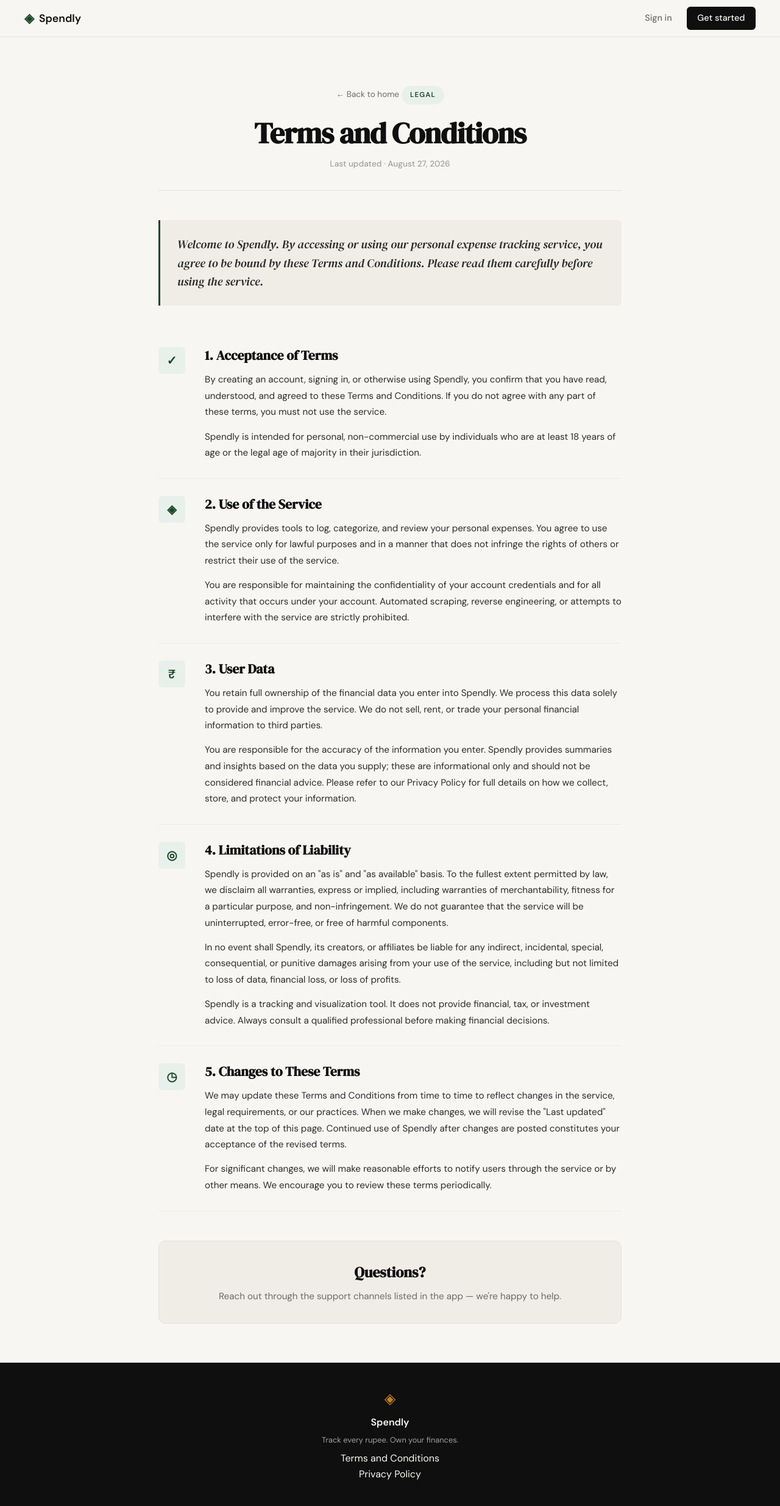
After one commit to Sherry-hassan/spendly, a Flask app: page /terms in a window 1280 px wide. The commit adds this page. Shown: the whole page at 61% size. Run offline with Flask 3, Linux system fonts and the light colour scheme.

Commit message:
add term and condition pages and route

```diff
--- a/app.py
+++ b/app.py
@@ -20,6 +20,11 @@ def register():
 @app.route("/login")
 def login():
     return render_template("login.html")
+
+
+@app.route("/terms")
+def terms():
+    return render_template("terms.html")
 
 
 # ------------------------------------------------------------------ #
--- a/static/css/style.css
+++ b/static/css/style.css
@@ -508,6 +508,155 @@ a { color: inherit; text-decoration: none; }
 }
 
 /* ------------------------------------------------------------------ */
+/* Legal pages (Terms, Privacy)                                        */
+/* ------------------------------------------------------------------ */
+
+.legal-page {
+    padding: 5rem 2rem 4rem;
+    background: var(--paper);
+}
+
+.legal-inner {
+    max-width: 760px;
+    margin: 0 auto;
+}
+
+.legal-header {
+    text-align: center;
+    margin-bottom: 3rem;
+    padding-bottom: 2rem;
+    border-bottom: 1px solid var(--border);
+}
+
+.legal-back {
+    display: inline-block;
+    font-size: 0.85rem;
+    color: var(--ink-muted);
+    margin-bottom: 1.5rem;
+    transition: color 0.2s;
+}
+
+.legal-back:hover { color: var(--accent); }
+
+.legal-eyebrow {
+    display: inline-block;
+    background: var(--accent-light);
+    color: var(--accent);
+    font-size: 0.72rem;
+    font-weight: 600;
+    letter-spacing: 0.1em;
+    text-transform: uppercase;
+    padding: 0.35rem 0.85rem;
+    border-radius: 999px;
+    margin-bottom: 1.25rem;
+}
+
+.legal-title {
+    font-family: var(--font-display);
+    font-size: clamp(2.25rem, 4vw, 3rem);
+    line-height: 1.15;
+    letter-spacing: -0.02em;
+    color: var(--ink);
+    margin-bottom: 0.75rem;
+}
+
+.legal-updated {
+    font-size: 0.85rem;
+    color: var(--ink-faint);
+    font-weight: 500;
+}
+
+.legal-intro {
+    font-family: var(--font-display);
+    font-style: italic;
+    font-size: 1.2rem;
+    line-height: 1.6;
+    color: var(--ink-soft);
+    background: var(--paper-warm);
+    border-left: 3px solid var(--accent);
+    padding: 1.5rem 1.75rem;
+    border-radius: 0 var(--radius-sm) var(--radius-sm) 0;
+    margin-bottom: 2.5rem;
+}
+
+.legal-section {
+    display: grid;
+    grid-template-columns: 56px 1fr;
+    gap: 1.25rem;
+    padding: 1.75rem 0;
+    border-bottom: 1px solid var(--border-soft);
+}
+
+.legal-section:last-child { border-bottom: none; }
+
+.legal-icon {
+    width: 44px;
+    height: 44px;
+    display: flex;
+    align-items: center;
+    justify-content: center;
+    background: var(--accent-light);
+    color: var(--accent);
+    border-radius: var(--radius-sm);
+    font-size: 1.25rem;
+    font-weight: 700;
+}
+
+.legal-section-icon {
+    font-family: var(--font-body);
+    line-height: 1;
+}
+
+.legal-section-content { min-width: 0; }
+
+.legal-section-title {
+    font-family: var(--font-display);
+    font-size: 1.35rem;
+    color: var(--ink);
+    margin-bottom: 0.75rem;
+    line-height: 1.3;
+}
+
+.legal-section-body p {
+    color: var(--ink-soft);
+    font-size: 0.95rem;
+    line-height: 1.75;
+    margin-bottom: 0.85rem;
+}
+
+.legal-section-body p:last-child { margin-bottom: 0; }
+
+.legal-contact {
+    margin-top: 3rem;
+    padding: 2rem;
+    background: var(--paper-warm);
+    border: 1px solid var(--border);
+    border-radius: var(--radius-md);
+    text-align: center;
+}
+
+.legal-contact-title {
+    font-family: var(--font-display);
+    font-size: 1.5rem;
+    color: var(--ink);
+    margin-bottom: 0.5rem;
+}
+
+.legal-contact-body {
+    font-size: 0.95rem;
+    color: var(--ink-muted);
+}
+
+@media (max-width: 600px) {
+    .legal-page { padding: 3rem 1.25rem 2.5rem; }
+    .legal-section {
+        grid-template-columns: 1fr;
+        gap: 0.85rem;
+    }
+    .legal-intro { font-size: 1.05rem; padding: 1.25rem 1.5rem; }
+}
+
+/* ------------------------------------------------------------------ */
 /* Responsive                                                          */
 /* ------------------------------------------------------------------ */
 
--- a/templates/base.html
+++ b/templates/base.html
@@ -1,17 +1,22 @@
-<!DOCTYPE html>
+<!doctype html>
 <html lang="en">
   <head>
-    <meta charset="UTF-8">
-    <meta name="viewport" content="width=device-width, initial-scale=1.0">
+    <meta charset="UTF-8" />
+    <meta name="viewport" content="width=device-width, initial-scale=1.0" />
     <title>{% block title %}Spendly{% endblock %}</title>
-    <link rel="preconnect" href="https://fonts.googleapis.com">
-    <link rel="preconnect" href="https://fonts.gstatic.com" crossorigin>
-    <link href="https://fonts.googleapis.com/css2?family=DM+Serif+Display:ital@0;1&family=DM+Sans:wght@300;400;500;600&display=swap" rel="stylesheet">
-    <link rel="stylesheet" href="{{ url_for('static', filename='css/style.css') }}">
+    <link rel="preconnect" href="https://fonts.googleapis.com" />
+    <link rel="preconnect" href="https://fonts.gstatic.com" crossorigin />
+    <link
+      href="https://fonts.googleapis.com/css2?family=DM+Serif+Display:ital@0;1&family=DM+Sans:wght@300;400;500;600&display=swap"
+      rel="stylesheet"
+    />
+    <link
+      rel="stylesheet"
+      href="{{ url_for('static', filename='css/style.css') }}"
+    />
     {% block head %}{% endblock %}
   </head>
   <body>
-
     <nav class="navbar">
       <div class="nav-inner">
         <a href="{{ url_for('landing') }}" class="nav-brand">
@@ -25,9 +30,7 @@
       </div>
     </nav>
 
-    <main class="main-content">
-        {% block content %}{% endblock %}
-    </main>
+    <main class="main-content">{% block content %}{% endblock %}</main>
 
     <footer class="footer">
       <div class="footer-inner">
@@ -35,8 +38,12 @@
         <span class="footer-name">Spendly</span>
         <p class="footer-copy">Track every rupee. Own your finances.</p>
         <div class="footer-links">
-                <a href="#">Terms and Conditions</a>
+          <div>
+            <a href="{{ url_for('terms') }}">Terms and Conditions</a>
+          </div>
+          <div>
             <a href="#">Privacy Policy</a>
+          </div>
         </div>
       </div>
     </footer>
--- /dev/null
+++ b/templates/terms.html
@@ -0,0 +1,145 @@
+{% extends "base.html" %}
+
+{% block title %}Terms and Conditions — Spendly{% endblock %}
+
+{% block content %}
+
+<section class="legal-page">
+    <div class="legal-inner">
+
+        <div class="legal-header">
+            <a href="{{ url_for('landing') }}" class="legal-back">← Back to home</a>
+            <div class="legal-eyebrow">Legal</div>
+            <h1 class="legal-title">Terms and Conditions</h1>
+            <p class="legal-updated">Last updated · August 27, 2026</p>
+        </div>
+
+        <p class="legal-intro">
+            Welcome to Spendly. By accessing or using our personal expense tracking
+            service, you agree to be bound by these Terms and Conditions. Please
+            read them carefully before using the service.
+        </p>
+
+        <div class="legal-section">
+            <div class="legal-icon"><span class="legal-section-icon">✓</span></div>
+            <div class="legal-section-content">
+                <h2 class="legal-section-title">1. Acceptance of Terms</h2>
+                <div class="legal-section-body">
+                    <p>
+                        By creating an account, signing in, or otherwise using Spendly, you
+                        confirm that you have read, understood, and agreed to these Terms
+                        and Conditions. If you do not agree with any part of these terms,
+                        you must not use the service.
+                    </p>
+                    <p>
+                        Spendly is intended for personal, non-commercial use by individuals
+                        who are at least 18 years of age or the legal age of majority in
+                        their jurisdiction.
+                    </p>
+                </div>
+            </div>
+        </div>
+
+        <div class="legal-section">
+            <div class="legal-icon"><span class="legal-section-icon">◈</span></div>
+            <div class="legal-section-content">
+                <h2 class="legal-section-title">2. Use of the Service</h2>
+                <div class="legal-section-body">
+                    <p>
+                        Spendly provides tools to log, categorize, and review your personal
+                        expenses. You agree to use the service only for lawful purposes
+                        and in a manner that does not infringe the rights of others or
+                        restrict their use of the service.
+                    </p>
+                    <p>
+                        You are responsible for maintaining the confidentiality of your
+                        account credentials and for all activity that occurs under your
+                        account. Automated scraping, reverse engineering, or attempts to
+                        interfere with the service are strictly prohibited.
+                    </p>
+                </div>
+            </div>
+        </div>
+
+        <div class="legal-section">
+            <div class="legal-icon"><span class="legal-section-icon">₹</span></div>
+            <div class="legal-section-content">
+                <h2 class="legal-section-title">3. User Data</h2>
+                <div class="legal-section-body">
+                    <p>
+                        You retain full ownership of the financial data you enter into
+                        Spendly. We process this data solely to provide and improve the
+                        service. We do not sell, rent, or trade your personal financial
+                        information to third parties.
+                    </p>
+                    <p>
+                        You are responsible for the accuracy of the information you enter.
+                        Spendly provides summaries and insights based on the data you
+                        supply; these are informational only and should not be considered
+                        financial advice. Please refer to our Privacy Policy for full
+                        details on how we collect, store, and protect your information.
+                    </p>
+                </div>
+            </div>
+        </div>
+
+        <div class="legal-section">
+            <div class="legal-icon"><span class="legal-section-icon">◎</span></div>
+            <div class="legal-section-content">
+                <h2 class="legal-section-title">4. Limitations of Liability</h2>
+                <div class="legal-section-body">
+                    <p>
+                        Spendly is provided on an "as is" and "as available" basis. To the
+                        fullest extent permitted by law, we disclaim all warranties,
+                        express or implied, including warranties of merchantability,
+                        fitness for a particular purpose, and non-infringement. We do not
+                        guarantee that the service will be uninterrupted, error-free, or
+                        free of harmful components.
+                    </p>
+                    <p>
+                        In no event shall Spendly, its creators, or affiliates be liable
+                        for any indirect, incidental, special, consequential, or punitive
+                        damages arising from your use of the service, including but not
+                        limited to loss of data, financial loss, or loss of profits.
+                    </p>
+                    <p>
+                        Spendly is a tracking and visualization tool. It does not provide
+                        financial, tax, or investment advice. Always consult a qualified
+                        professional before making financial decisions.
+                    </p>
+                </div>
+            </div>
+        </div>
+
+        <div class="legal-section">
+            <div class="legal-icon"><span class="legal-section-icon">◷</span></div>
+            <div class="legal-section-content">
+                <h2 class="legal-section-title">5. Changes to These Terms</h2>
+                <div class="legal-section-body">
+                    <p>
+                        We may update these Terms and Conditions from time to time to
+                        reflect changes in the service, legal requirements, or our
+                        practices. When we make changes, we will revise the "Last updated"
+                        date at the top of this page. Continued use of Spendly after
+                        changes are posted constitutes your acceptance of the revised terms.
+                    </p>
+                    <p>
+                        For significant changes, we will make reasonable efforts to notify
+                        users through the service or by other means. We encourage you to
+                        review these terms periodically.
+                    </p>
+                </div>
+            </div>
+        </div>
+
+        <div class="legal-contact">
+            <h3 class="legal-contact-title">Questions?</h3>
+            <p class="legal-contact-body">
+                Reach out through the support channels listed in the app — we're happy to help.
+            </p>
+        </div>
+
+    </div>
+</section>
+
+{% endblock %}
```
Lines whose indentation alone changed are shown as unchanged.
